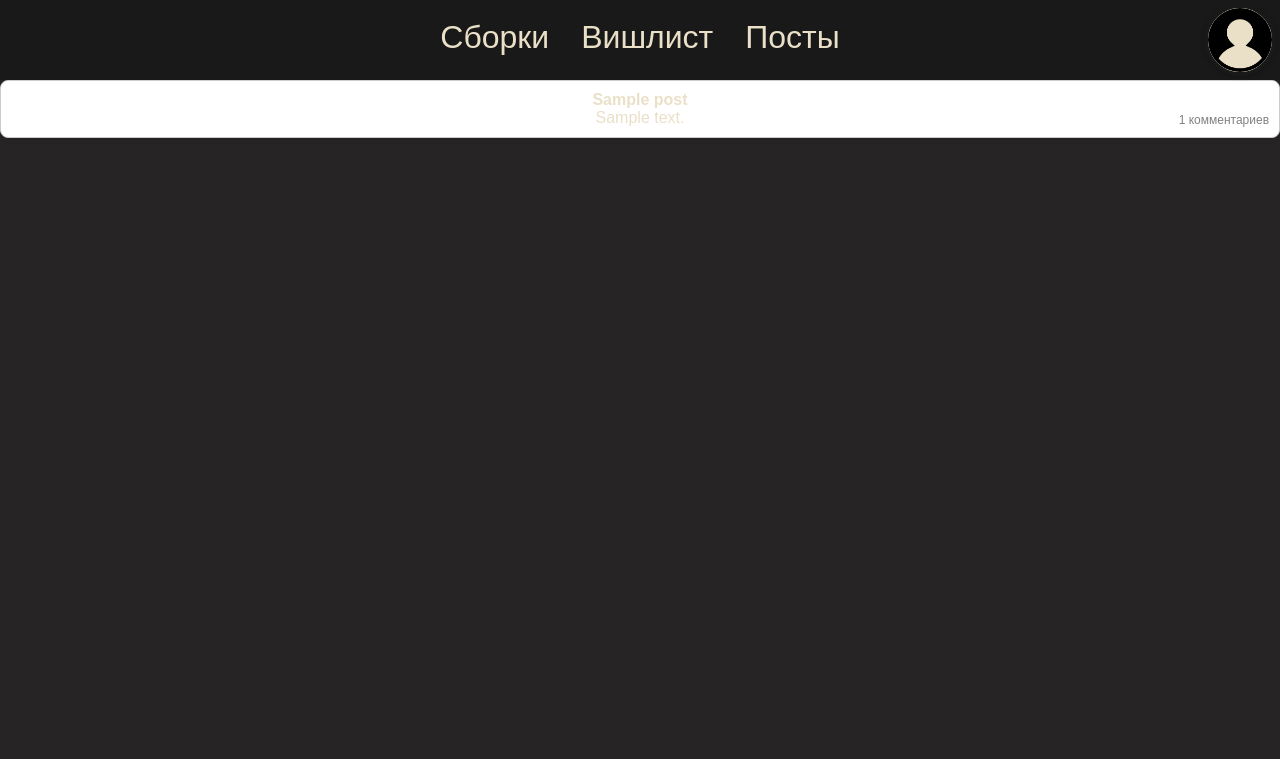
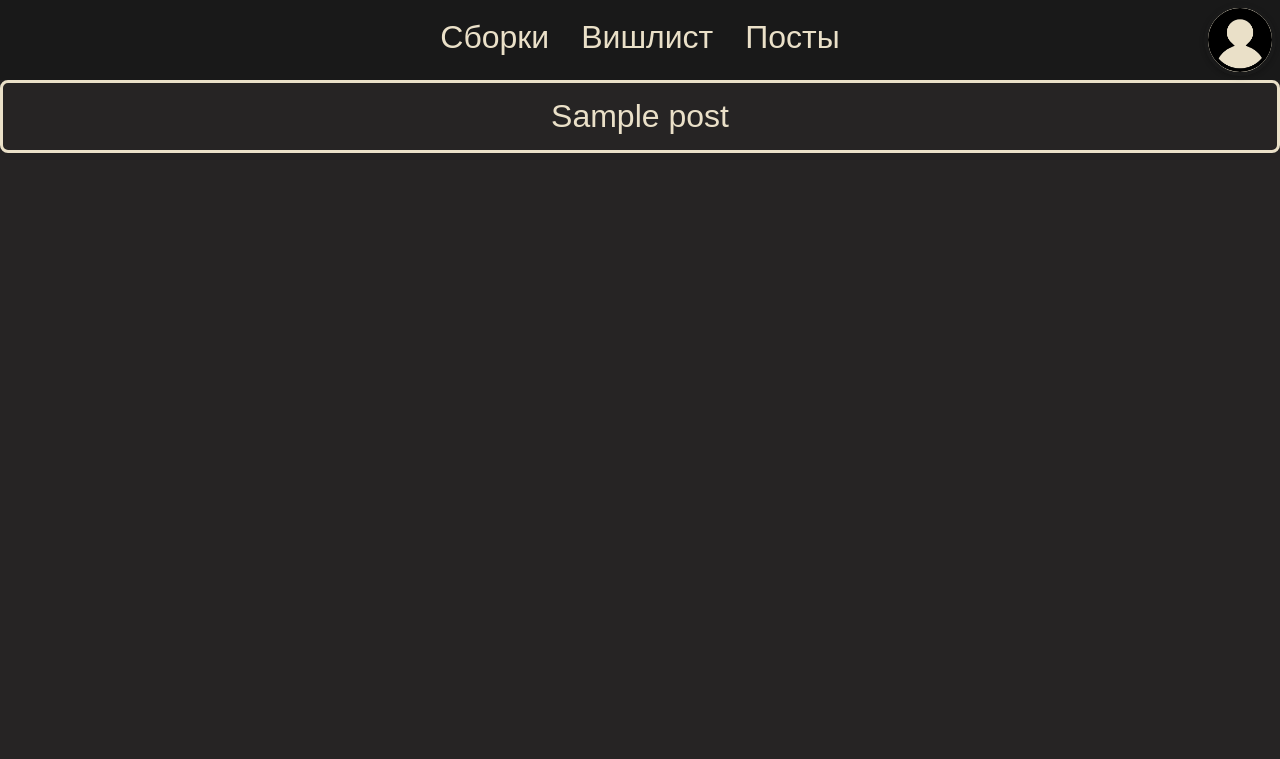
Before and after one commit to kirill737/PC_configurator, a Flask app: template templates/posts.html in a window 1280 px wide. Shown: the top 759 px of the page. Run offline with Flask 3, Linux system fonts and the light colour scheme; the template is opened without the code that fills it: most values are stand-ins (such as "Sample title", 1, 10 or a date in 2020); parts of the project's set-up code (start-up, migrations or seed data) failed here and were passed over.

Commit message:
posts logic v.2

```diff
--- a/sql_scripts/mongo_fill/1.py
+++ b/sql_scripts/mongo_fill/1.py
@@ -13,7 +13,7 @@ with open("posts.ndjson", "r", encoding="utf-8") as f:
     for i, l in enumerate(f):
         d = json.loads(l)
         d["created_at"] = datetime.now() - timedelta(days=i)
-        d["author"] = "krll"
+        d["author"] = "name2"
         posts_collection.insert_one(d)
 
 
--- a/static/scripts/posts.js
+++ b/static/scripts/posts.js
@@ -4,13 +4,20 @@ document.querySelectorAll('.post').forEach(post => {
     const addCommentBlock = post.querySelector('.add-comment');
     const input = post.querySelector('input');
     const commentCount = post.querySelector('.comment-count');
+    const sendButton = addCommentBlock.querySelector('button');
 
-    const sendButton = addCommentBlock.querySelector('button');
+    const post_title = post.querySelector('.post-title');
+    const post_data = post.querySelector('.post-data');
+    const post_comments_container = post.querySelector('.post-comments-container');
 
     post.addEventListener('click', function () {
         content.style.display = 'block';
         commentsBlock.style.display = 'block';
         addCommentBlock.style.display = 'block';
+    });
+    post_title.addEventListener('click', function () {
+        post_data.classList.toggle("hidden");
+        post_comments_container.classList.toggle("hidden");
     });
 
     sendButton.addEventListener('click', async function (e) {
--- a/static/styles/post.css
+++ b/static/styles/post.css
@@ -1,6 +1,7 @@
 @import "colors.css";
 
 #posts-container {
+    overflow-y: auto;
     position: absolute;
     display: flex;
     flex-direction: column;
@@ -16,16 +17,64 @@
     /* background-color: #c00; */
 }
 
+.border-hor {
+    position: relative;
+    width: 100%;
+
+    margin-top: 1rem;
+    margin-bottom: 1rem;
+
+    border: solid 0.3rem var(--charcoal-hover);
+    border-radius: 0.5rem;
+}
 
 .post {
-    background: #fff;
-    border: 1px solid #ddd;
+    position: absolute;
+    display: flex;
+    flex-direction: column;
+}
+.post-title-container {
+    position: relative;
+}
+.post-data {
+    position: relative;
+    display: flex;
+    flex-direction: column;
+}
+.post-description {
+    position: relative;
+    width: 50%;
+}
+
+.post-build-info {
+    position: relative;
+    width: 50%;
+    text-align: left;
+}
+.post-comments-container {
+    position: relative;
+}
+/* Структура поста */
+.post-title {
+    font-size: 2rem;
+}
+.post-contnent {
+    text-align: left;
+}
+.comment-input {
+    font-size: 1rem;
+    width: 20rem;
+}
+.post {
+    background: var(--charcoal);
+    border: 0.2rem solid var(--pearl);
     border-radius: 8px;
     padding: 15px;
     margin-bottom: 20px;
     position: relative;
     box-shadow: 0 2px 6px rgba(0,0,0,0.05);
     transition: box-shadow 0.3s ease;
+
 }
 
 .post:hover {
@@ -36,27 +85,27 @@
     position: absolute;
     bottom: 10px;
     right: 15px;
-    color: gray;
     font-size: 12px;
 }
 
 .content {
     margin-top: 10px;
     padding: 10px;
-    background-color: #f4f7fc;
+    background-color: var(--charcoal);
     border-left: 4px solid #6ca0dc;
     border-radius: 4px;
     animation: fadeIn 0.3s ease;
 }
 
 .comments {
+    /* width: 60%; */
     margin-top: 10px;
     max-height: 150px;
     overflow-y: auto;
-    background: #fdfdfd;
-    border: 1px solid #ddd;
-    padding: 10px;
-    border-radius: 4px;
+    background: var(--charcoal);
+    /* border: 0.2rem solid var(--pearl); */
+    /* padding: 10px; */
+    /* border-radius: 4px; */
     animation: fadeIn 0.3s ease;
 }
 
--- a/templates/posts.html
+++ b/templates/posts.html
@@ -7,14 +7,14 @@
 
     <meta charset="UTF-8">
     <title>Лента записей</title>
-    <style>
+    <!-- <style>
         body { font-family: Arial, sans-serif; padding: 20px; }
         .post { border: 1px solid #ccc; padding: 10px; margin-bottom: 10px; position: relative; cursor: pointer; }
         .comment-count { position: absolute; bottom: 10px; right: 10px; color: gray; font-size: 12px; }
         .content, .comments, .add-comment { display: none; margin-top: 10px; }
         .pagination { margin-top: 20px; }
         .pagination a { margin: 0 5px; text-decoration: none; }
-    </style>
+    </style> -->
 </head>
     <script src="{{ url_for('static', filename='scripts/profileMenu.js') }}" defer></script>
     <div id="top-menu-container">
@@ -34,22 +34,31 @@
         </div>
     </div>
     <div id="posts-container">
+
         {% for post in posts %}
         <div class="post" data-id="{{ post._id }}">
-            <strong>{{ post.title }}</strong>
-            <div class="comment-count">{{ post.comments|length }} комментариев</div>
-
+            <div class="post-title-container">
+                <a class="post-title">{{ post.title }}</a>
                 {% if post.can_edit %}
                     <div class="post-controls">
                         <button class="delete-post">🗑️ Удалить</button>
                     </div>
                 {% endif %}
+            </div>
+
+            <div class="post-data hidden">
+                <div class="post-description">
                     {% if post.content %}
-                <div>{{ post.content|safe }}</div>
+                        <div class="post-contnent">{{ post.content|safe }}</div>
                     {% endif %}
+                </div>
+                <div class="post-build-info">
                     {% if post.setup %}
                         <div class="content">{{ post.setup|safe }}</div>
                     {% endif %}
+                </div>
+                <div class="border-hor"></div>
+                <div class="post-comments-container hidden">
                     <div class="comments">
                         {% for comment in post.comments %}
                             <div class="comment-box" data-id="{{ comment._id }}">
@@ -63,11 +72,16 @@
                                 <div class="comment-text">{{ comment.text }}</div>
                             </div>
                         {% endfor %}
+                        <div class="comment-count">{{ post.comments|length }} комментариев</div>
                     </div>
                     <div class="add-comment">
-                <input type="text" placeholder="Добавить комментарий" />
-                <button>Отправить</button>
+                        <input class="comment-input" type="text" placeholder="Добавить комментарий" />
+                        <button class="base-button">Отправить</button>
                     </div>
+                </div>
+            </div>
+
+
         </div>
         {% endfor %}
 
```
Also changed, not shown: other parts of static/styles/post.css (+13 -18 lines). Lines whose indentation alone changed are shown as unchanged.
